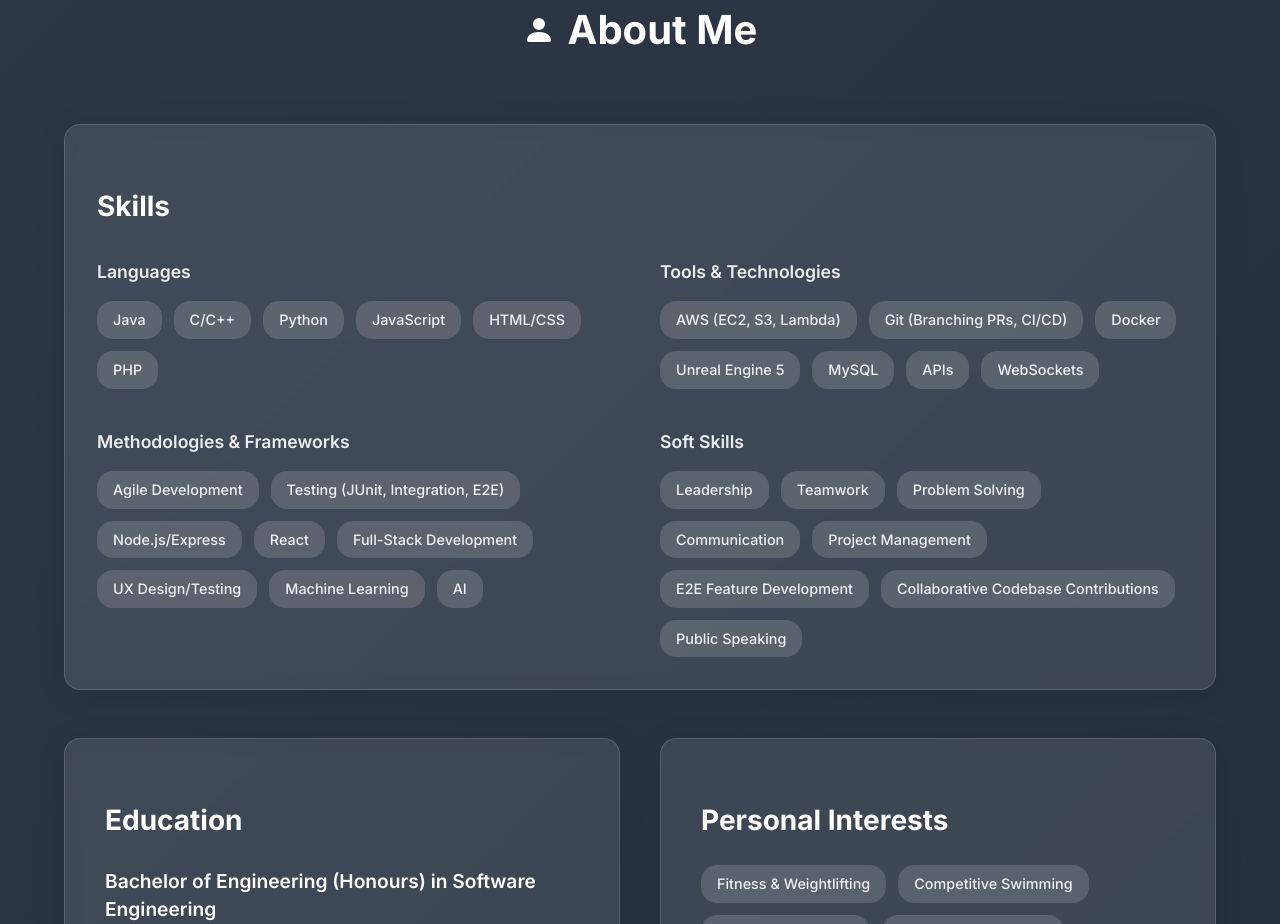
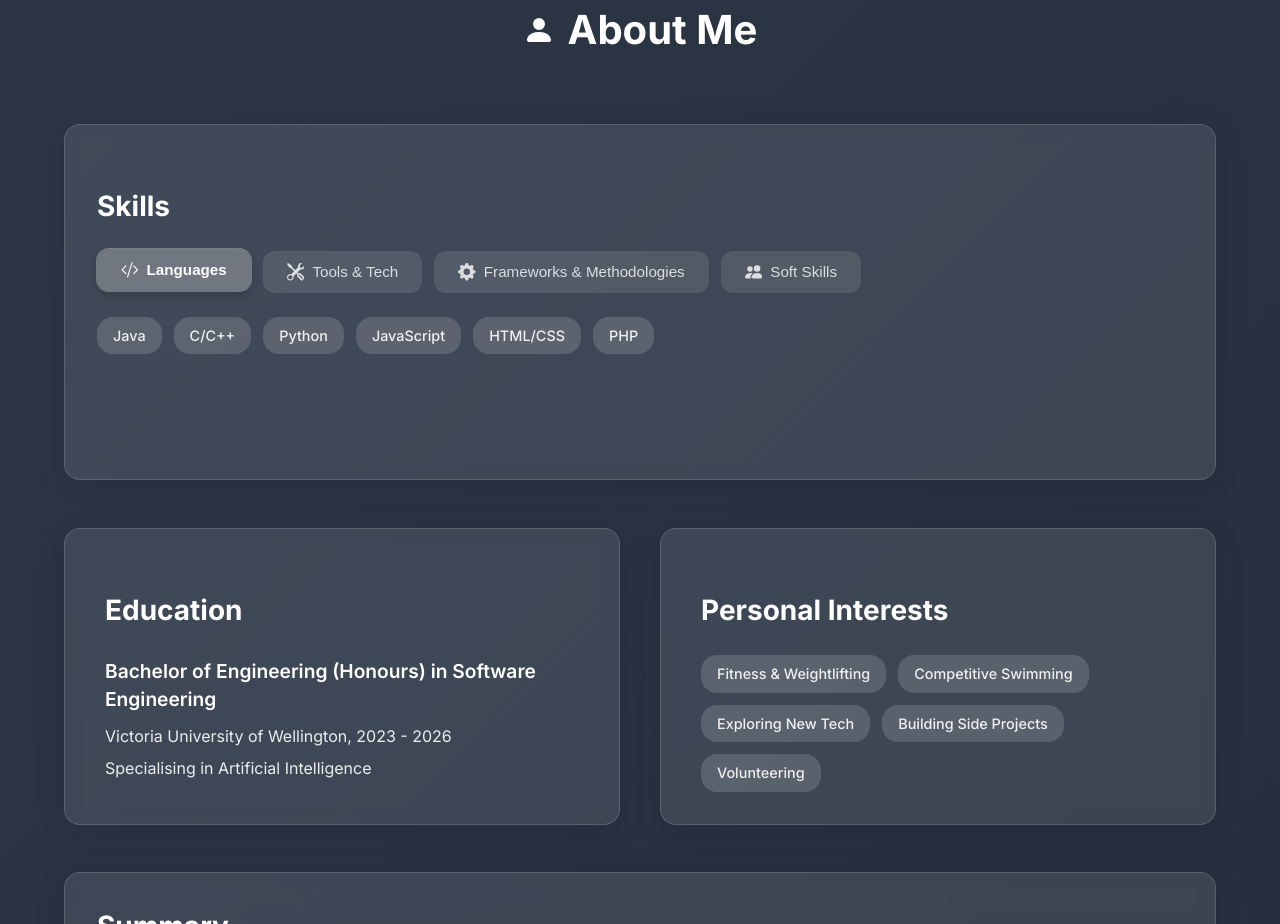
Before and after one commit to amaklakovv/portfolio, a React (Vite) app: page / in a window 1280 px wide. Shown: the part 920-1844 px from the top of the page. Built offline with nearby package versions, Linux system fonts and the light colour scheme.

Commit message:
updated skills section to now have buttons that show different skills to condese info

```diff
--- a/src/components/About.jsx
+++ b/src/components/About.jsx
@@ -1,24 +1,8 @@
 import React from 'react';
 import GlassCard from './GlassCard';
-import SkillCategory from './SkillCategory'; // Import the new component
+import SkillsTabs from './SkillsTabs'; // Import the new SkillsTabs component
 import { BsPersonFill } from 'react-icons/bs';
 import { useOnScreen } from '../hooks/useOnScreen';
-
-const languages = [
-  'Java', 'C/C++', 'Python', 'JavaScript', 'HTML/CSS', 'PHP'
-];
-
-const toolsAndTech = [
-  'AWS (EC2, S3, Lambda)', 'Git (Branching PRs, CI/CD)', 'Docker', 'Unreal Engine 5', 'MySQL', 'APIs', 'WebSockets'
-];
-
-const methodologiesAndFrameworks = [
-  'Agile Development', 'Testing (JUnit, Integration, E2E)', 'Node.js/Express', 'React', 'Full-Stack Development', 'UX Design/Testing', 'Machine Learning', 'AI'
-];
-
-const softSkills = [
-  'Leadership', 'Teamwork', 'Problem Solving', 'Communication', 'Project Management', 'E2E Feature Development', 'Collaborative Codebase Contributions', 'Public Speaking'
-];
 
 const personalInterests = [
   'Fitness & Weightlifting',
@@ -36,16 +20,7 @@ function About() {
       <div className="section-wrapper">
         <h2><BsPersonFill /> About Me</h2>
 
-        {/* Consolidated Skills Card */}
-        <GlassCard hoverIntensity={2} className="skills-main-card">
-          <h3>Skills</h3>
-          <div className="skills-grid-2x2">
-            <SkillCategory title="Languages" skills={languages} />
-            <SkillCategory title="Tools & Technologies" skills={toolsAndTech} />
-            <SkillCategory title="Methodologies & Frameworks" skills={methodologiesAndFrameworks} />
-            <SkillCategory title="Soft Skills" skills={softSkills} />
-          </div>
-        </GlassCard>
+        <SkillsTabs />
 
         {/* Container for Education and Personal Interests */}
         <div className="about-cards-container">
--- a/src/components/App.css
+++ b/src/components/App.css
@@ -1,12 +1,11 @@
 /* Give sections more breathing room for a cleaner look */
 .fullscreen-section {
-  padding-top: 0; /* Let the h2 margin handle the top spacing */
-  padding-bottom: 1rem; /* Creates consistent space between sections */
-  /* Add flex properties to center content within each section */
+  padding-top: 0;
+  padding-bottom: 1rem;
   display: flex;
   flex-direction: column;
   align-items: center;
-  min-height: 80vh; /* Ensure sections have enough height but aren't always full-screen */
+  min-height: 80vh;
 }
 
 /* Offset for the fixed navbar when scrolling to a section */
@@ -27,48 +26,46 @@
 
 .section-wrapper h2 {
   font-size: 2.5rem;
-  margin-top: 4rem; /* Creates space above the title */
-  margin-bottom: 4rem; /* Creates space below the section title */
+  margin-top: 4rem;
+  margin-bottom: 4rem;
   color: white;
-  /* Use flexbox for robust icon alignment */
   display: flex;
   align-items: center;
   justify-content: center;
   gap: 0.8rem;
 }
 
+/* Make icon slightly smaller than the text and remove positioning hacks */
 .section-wrapper h2 svg {
-  /* Make icon slightly smaller than the text and remove positioning hacks */
-  font-size: 2.0rem; /* This is the perfect size for the 'About Me' icon */
+  font-size: 2.0rem;
 }
 
 /* The Projects and Contact icons are wider, so we make them a bit smaller
-   to match the perceived visual weight of the 'About Me' icon. */
+   to match the perceived visual weight of the About Me icon */
 #contact .section-wrapper h2 svg {
   font-size: 1.8rem;
 }
 
 /* Section-Specific Card Sizing */
 
-/* "Business Card" style for the hero section */
+/* Business card style for the hero section */
 #home .glass-card {
   max-width: 500px;
   width: 90%;
   max-height: 250px;
   height: 90%;
   padding: 2rem;
-  /* Add flex properties to center content */
   display: flex;
   flex-direction: column;
   justify-content: center;
-  align-items: center; /* Center the content */
-  gap: 0.8rem; /* Space between elements */
+  align-items: center;
+  gap: 0.8rem;
 }
 
 /* Increase font sizes for the hero section card */
 #home .glass-card h1 {
   font-size: 2.75rem;
-  margin: 0; /* Remove default margins to rely on flex gap */
+  margin: 0;
 }
 
 /* Container for the hero text to ensure left-alignment within a centered block */
@@ -76,13 +73,13 @@
   display: flex;
   flex-direction: column;
   align-items: flex-start; /* Left-aligns the h1 and FlippingText */
-  gap: 0.5rem; /* A smaller gap for the subtitle */
+  gap: 0.5rem;
 }
 
 @media (max-width: 576px) {
   /* Responsive styles for the hero section on smaller screens (phones) */
   #home .glass-card {
-    padding: 0.8rem; /* Make padding more compact on mobile */
+    padding: 0.8rem;
   }
 
   #home .glass-card h1 {
@@ -91,53 +88,96 @@
   }
 
   .hero-text-container {
-    gap: 0.3rem; /* Reduce vertical gap on smaller screens */
+    gap: 0.3rem;
   }
 
   .flipping-text-container {
-    /* Fluidly scale font size for the subtitle */
     font-size: clamp(0.85rem, 0.6625rem + 0.9375vw, 1rem);
   }
 }
 
 /* Specific styling for the summary card in the About section */
 .summary-card {
-  padding: 2.5rem 3rem; /* Give the text some breathing room */
-  text-align: left; /* Left-align text for better readability */
+  padding: 2.5rem 3rem;
+  text-align: left;
   display: flex;
   flex-direction: column;
-  gap: 1rem; /* Creates space between the paragraphs */
+  gap: 1rem;
 }
 
 /* Style for the heading within the summary card */
 .summary-card h3 {
   font-size: 1.75rem;
-  margin: 0; /* Let the parent's gap handle spacing */
+  margin: 0;
   color: white;
 }
 #about p {
-  line-height: 1.75; /* Improve readability of text blocks */
-  color: rgba(255, 255, 255, 0.9); /* Make text slightly less stark */
+  line-height: 1.75;
+  color: rgba(255, 255, 255, 0.9);
 }
 
 /* Main Skills Card */
 .skills-main-card {
   margin-bottom: 3rem;
-  padding: 2rem 2.5rem;
+  padding: 1.5rem 2.5rem;
 }
 
 .skills-main-card h3 {
   font-size: 1.75rem;
-  margin-bottom: 2rem;
+  margin-bottom: 1.5rem;
   color: white;
   text-align: left;
 }
 
-/* 2x2 Grid for all skills */
-.skills-grid-2x2 {
-  display: grid;
-  grid-template-columns: repeat(2, 1fr); /* Create a 2x2 grid */
-  gap: 2.5rem;
+/* Skills Tabs */
+.skills-tabs-container {
+  display: flex;
+  flex-direction: column;
+  gap: 1.5rem;
+}
+
+.skills-tabs-buttons {
+  display: flex;
+  flex-wrap: wrap;
+  gap: 0.75rem;
+}
+
+.skill-tab-button {
+  display: inline-flex;
+  align-items: center;
+  gap: 0.75rem;
+  padding: 0.75rem 1.5rem;
+  background-color: rgba(255, 255, 255, 0.1);
+  border-radius: 12px;
+  border: none;
+  color: rgba(255, 255, 255, 0.8);
+  cursor: pointer;
+  transition: background-color 0.3s ease, transform 0.2s ease, color 0.3s ease;
+  font-size: 0.95rem;
+  font-weight: 500;
+}
+
+.skill-tab-button:hover {
+  background-color: rgba(255, 255, 255, 0.2);
+  color: white;
+  transform: translateY(-2px);
+}
+
+.skill-tab-button.active {
+  background-color: rgba(255, 255, 255, 0.25);
+  color: white;
+  font-weight: 600;
+  transform: translateY(-2px);
+  box-shadow: 0 0 0 1px rgba(255, 255, 255, 0.3), 0 4px 12px rgba(0, 0, 0, 0.2);
+}
+
+.skill-tab-icon {
+  font-size: 1.1rem;
+  margin-right: -0.25rem;
+}
+
+.skills-list-content {
+  min-height: 130px;
 }
 
 /* Container for Education and Personal Interests cards */
@@ -161,29 +201,9 @@
 
 /* For smaller screens, stack the cards into a single column for readability */
 @media (max-width: 992px) {
-  .skills-grid-2x2,
   .about-cards-container {
     grid-template-columns: 1fr;
   }
-  .skills-category {
-    margin-bottom: 2rem;
-  }
-  .skills-category:last-child {
-    margin-bottom: 0;
-  }
-}
-
-.skills-category {
-  /* Spacing is now handled by the grid gap on larger screens */
-}
-
-.skills-category h4 {
-  font-size: 1.1rem;
-  font-weight: 600;
-  color: rgba(255, 255, 255, 0.9);
-  margin-top: 0;
-  margin-bottom: 1rem; /* Keep space between title and list */
-  text-align: left;
 }
 
 .skills-list {
@@ -215,18 +235,9 @@
 .skills-list.is-visible li {
   opacity: 1;
   transform: translateY(0px);
+  /* CSS variable for staggered delay. Cleaner than nth-child rules. */
+  transition-delay: calc(var(--stagger-index) * 75ms);
 }
-
-.skills-list.is-visible li:nth-child(1) { transition-delay: 0.1s; }
-.skills-list.is-visible li:nth-child(2) { transition-delay: 0.2s; }
-.skills-list.is-visible li:nth-child(3) { transition-delay: 0.3s; }
-.skills-list.is-visible li:nth-child(4) { transition-delay: 0.4s; }
-.skills-list.is-visible li:nth-child(5) { transition-delay: 0.5s; }
-.skills-list.is-visible li:nth-child(6) { transition-delay: 0.6s; }
-.skills-list.is-visible li:nth-child(7) { transition-delay: 0.7s; }
-.skills-list.is-visible li:nth-child(8) { transition-delay: 0.8s; }
-.skills-list.is-visible li:nth-child(9) { transition-delay: 0.9s; }
-.skills-list.is-visible li:nth-child(10) { transition-delay: 1.0s; }
 
 .education-entry h4 {
   font-size: 1.2rem;
--- /dev/null
+++ b/src/components/SkillsTabs.jsx
@@ -0,0 +1,76 @@
+import React, { useState } from 'react';
+import GlassCard from './GlassCard';
+import { useOnScreen } from '../hooks/useOnScreen';
+import { BsCodeSlash, BsTools, BsGearFill, BsPeopleFill } from 'react-icons/bs';
+
+const skillsConfig = [
+  {
+    name: "Languages",
+    icon: <BsCodeSlash className="skill-tab-icon" />,
+    skills: ["Java", "C/C++", "Python", "JavaScript", "HTML/CSS", "PHP"]
+  },
+  {
+    name: "Tools & Tech",
+    icon: <BsTools className="skill-tab-icon" />,
+    skills: ["AWS (EC2, S3, Lambda)", "Git (Branching PRs, CI/CD)", "Docker", "Unreal Engine 5", "MySQL", "APIs", "WebSockets"]
+  },
+  {
+    name: "Frameworks & Methodologies",
+    icon: <BsGearFill className="skill-tab-icon" />,
+    skills: ["Agile Development", "Testing (JUnit, Integration, E2E)", "Node.js/Express", "React", "Full-Stack Development", "UX Design/Testing", "Machine Learning", "AI"]
+  },
+  {
+    name: "Soft Skills",
+    icon: <BsPeopleFill className="skill-tab-icon" />,
+    skills: ["Leadership", "Teamwork", "Problem Solving", "Communication", "Project Management", "E2E Feature Development", "Collaborative Codebase Contributions", "Public Speaking"]
+  }
+];
+
+// A dedicated component for the list to handle its own animation state
+const SkillsList = ({ skills }) => {
+    const [listRef, isVisible] = useOnScreen({ threshold: 0.1 });
+
+    return (
+        <ul ref={listRef} className={`skills-list ${isVisible ? "is-visible" : ""}`}>
+            {skills.map((skill, index) => (
+                <li key={skill} style={{ "--stagger-index": index }}>
+                    {skill}
+                </li>
+            ))}
+        </ul>
+    );
+};
+
+export const SkillsTabs = () => {
+  const [activeCategory, setActiveCategory] = useState(skillsConfig[0].name);
+
+  const activeSkills = skillsConfig.find(cat => cat.name === activeCategory)?.skills || [];
+
+  return (
+    <GlassCard className="skills-main-card" hoverIntensity={2}>
+      <h3>Skills</h3>
+      <div className="skills-tabs-container">
+        <div className="skills-tabs-buttons">
+          {skillsConfig.map(category => (
+            <button
+              key={category.name}
+              className={`skill-tab-button ${activeCategory === category.name ? 'active' : ''}`}
+              onClick={() => setActiveCategory(category.name)}
+            >
+              {category.icon}
+              <span>{category.name}</span>
+            </button>
+          ))}
+        </div>
+        <div className="skills-list-content">
+            {/*
+              Tells React to create a new instance of SkillsList whenever the activeCategory changes.
+            */}
+            <SkillsList key={activeCategory} skills={activeSkills} />
+        </div>
+      </div>
+    </GlassCard>
+  );
+};
+
+export default SkillsTabs;
```
